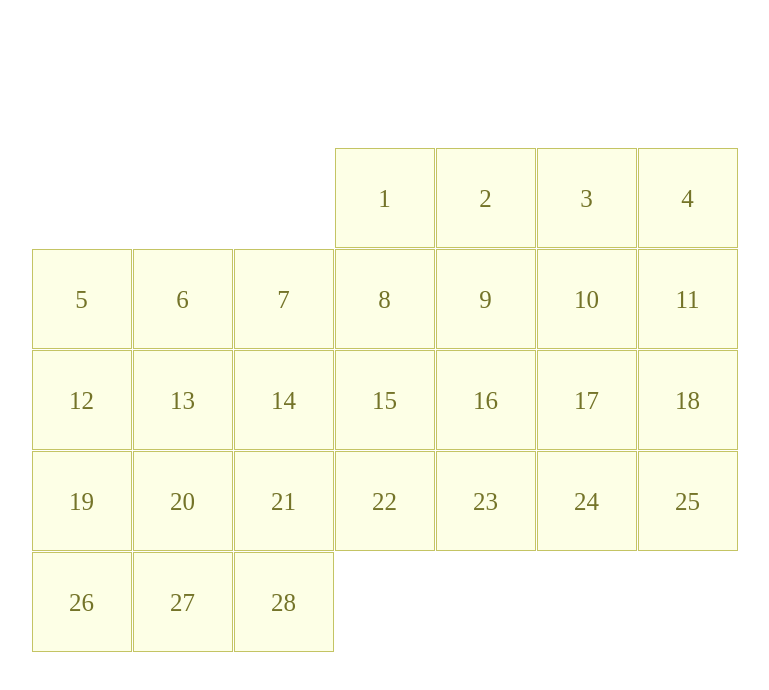
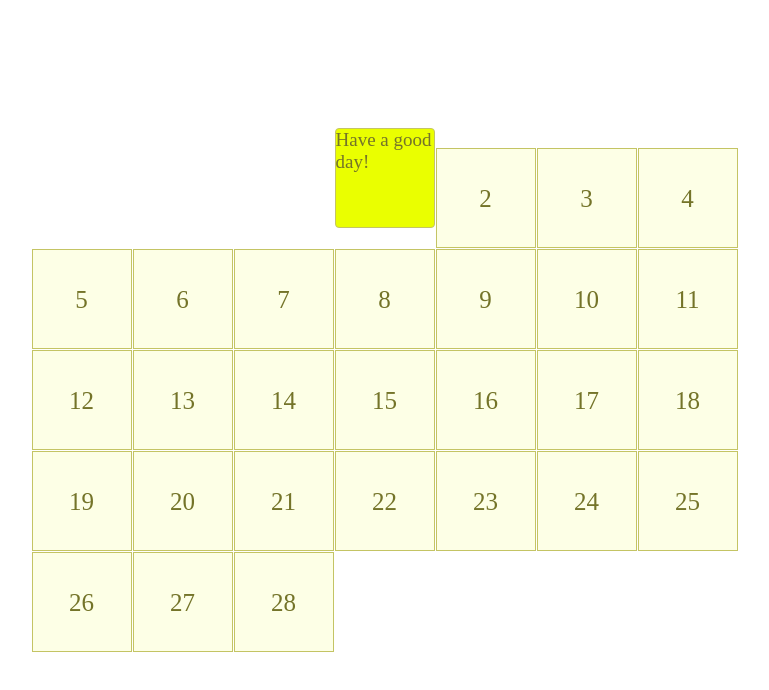
Before and after one commit to Hosella/calendar, a website built with Parcel: page src/index.html in a window 1280 px wide. In both pictures the pointer is over the element 639 px from the left and 198 px from the top of the page. Shown: the whole page, without its empty margins (255-1024 px from the left). Built offline with nearby package versions, Linux system fonts and the light colour scheme.

Commit message:
added hover effect

```diff
--- a/src/style.scss
+++ b/src/style.scss
@@ -25,6 +25,13 @@ body {
     width: $square;
     background-color: rgb(253, 255, 230);
     border: 1px solid rgb(196, 196, 100);
+
+    &:hover {
+      position: relative;
+      bottom: 20px;
+      background-color: rgb(234, 255, 0);
+      border-radius: 4px;
+    }
   }
 }
 
@@ -38,6 +45,12 @@ body {
     justify-content: center;
     line-height: $square;
   }
+}
+
+.calendar__day:hover::before {
+  content: "Have a good day!";
+  font-size: 19px;
+  line-height: normal;
 }
 
 $days: (
```
Also changed, not shown: 2 other files.
